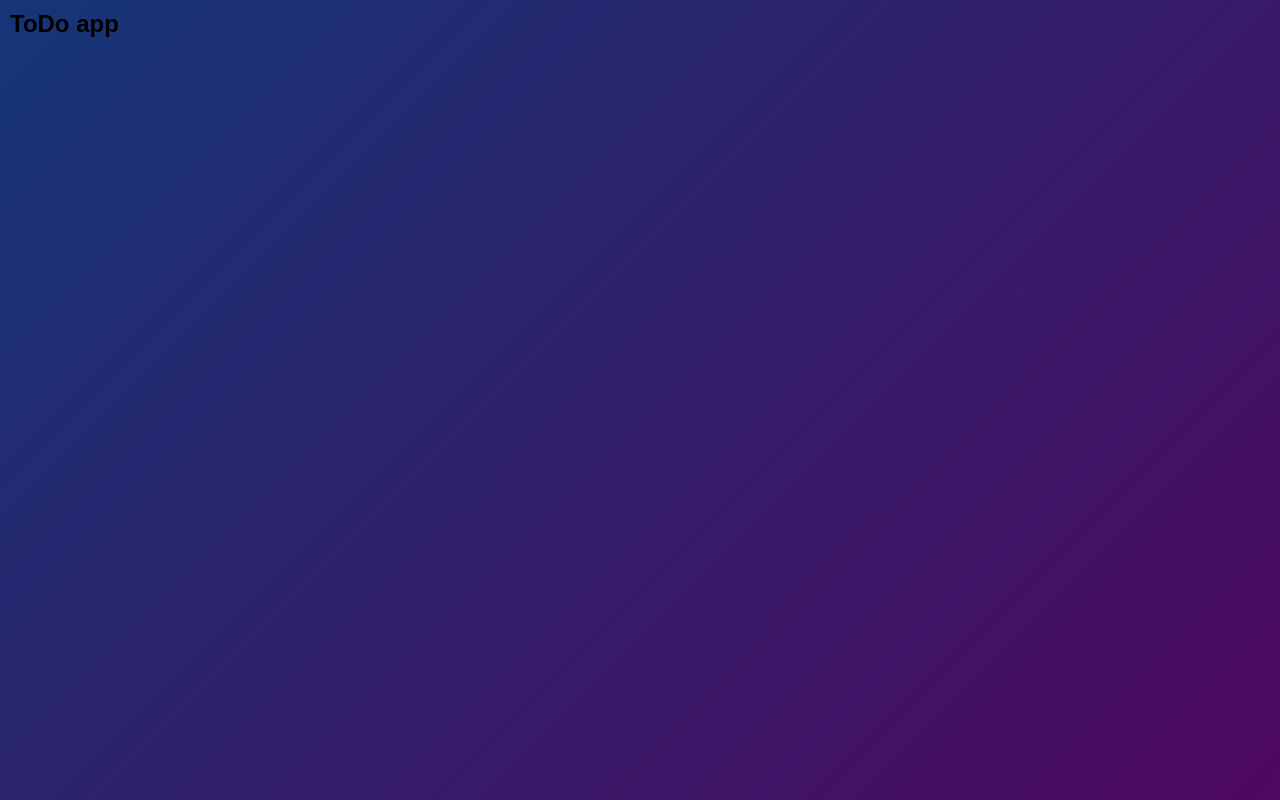
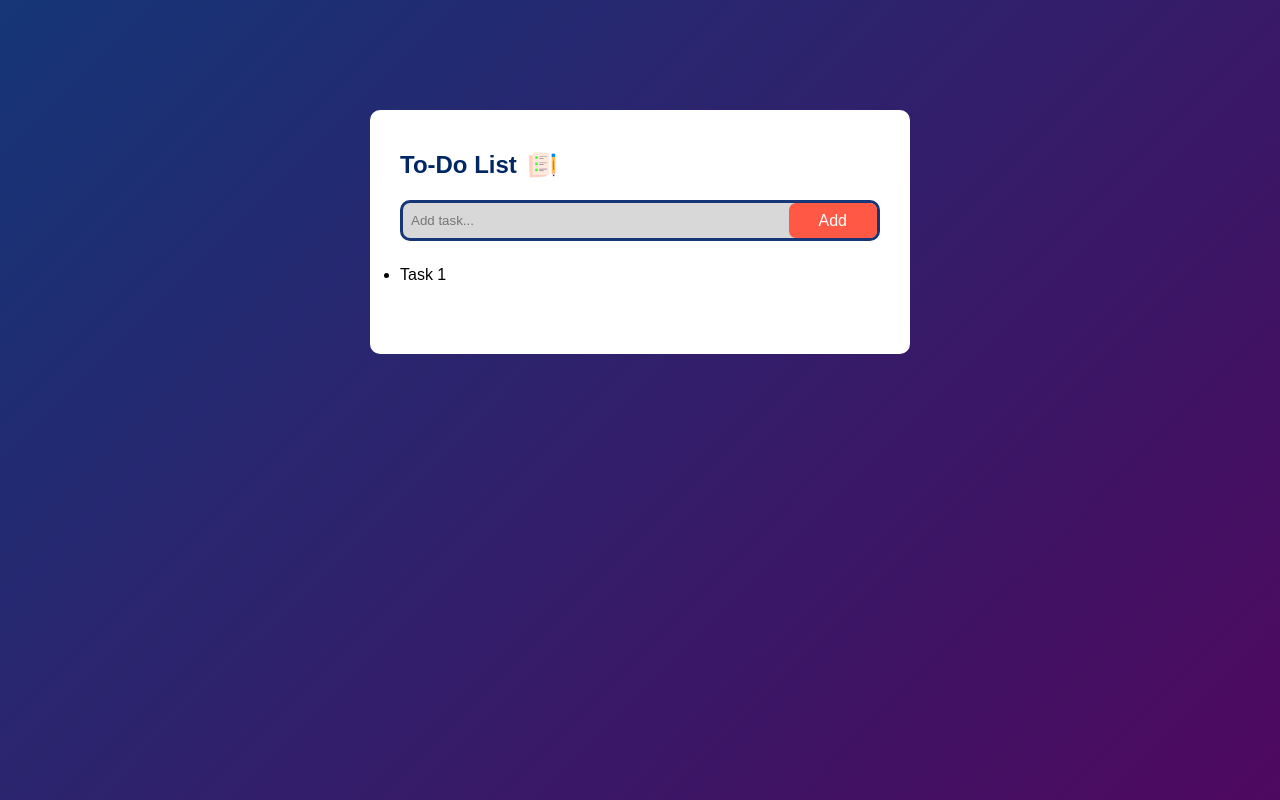
Before and after one commit to JunZhao20/ToDoList_JS, a website: page index.html in a window 1280 px wide. Drawn offline with Linux system fonts and the light colour scheme.

Commit message:
Added background colour, input field and button

```diff
--- a/index.html
+++ b/index.html
@@ -8,7 +8,14 @@
   <body>
     <div class="container">
       <div class="todo-app">
-        <h2>ToDo app <img src="images/" alt="" /></h2>
+        <h2>To-Do List <img src="images/icon.png" alt="" /></h2>
+        <div class="row">
+          <input type="text" id="input-box" placeholder="Add task..." />
+          <button>Add</button>
+        </div>
+        <ul id="list-container">
+          <li>Task 1</li>
+        </ul>
       </div>
     </div>
   </body>
--- a/main.css
+++ b/main.css
@@ -10,3 +10,56 @@
   background: linear-gradient(135deg, #153677, #4e085f);
   padding: 10px;
 }
+.todo-app {
+  width: 100%;
+  max-width: 540px;
+  background: #fff;
+  margin: 100px auto 20px;
+  /* padding: top, right, bottom, left */
+  padding: 40px 30px 70px;
+  /* Smooths edges of the border of the container */
+  border-radius: 10px;
+}
+.todo-app h2 {
+  color: #002765;
+  display: flex;
+  align-items: center;
+  margin-bottom: 20px;
+}
+.todo-app h2 img {
+  width: 30px;
+  margin-left: 10px;
+}
+.row {
+  display: flex;
+  align-items: center;
+  justify-content: space-between;
+  background: rgb(216, 216, 216);
+  border-radius: 10px;
+  margin-bottom: 25px;
+  border-color: #153677;
+  border-style: solid;
+  border-width: 3px;
+}
+#input-box {
+  background-color: rgb(216, 216, 216);
+  border-radius: 10px;
+  padding: 8px;
+  display: flex;
+  width: 90%;
+  border: none;
+  outline: none;
+}
+button {
+  height: 35px;
+  border-radius: 7px;
+  border: none;
+  outline: none;
+  padding: 16px 30px;
+  background: #ff5945;
+  color: #fff;
+  font-size: 16px;
+  cursor: pointer;
+  line-height: 0px;
+  text-align: center;
+}
```
